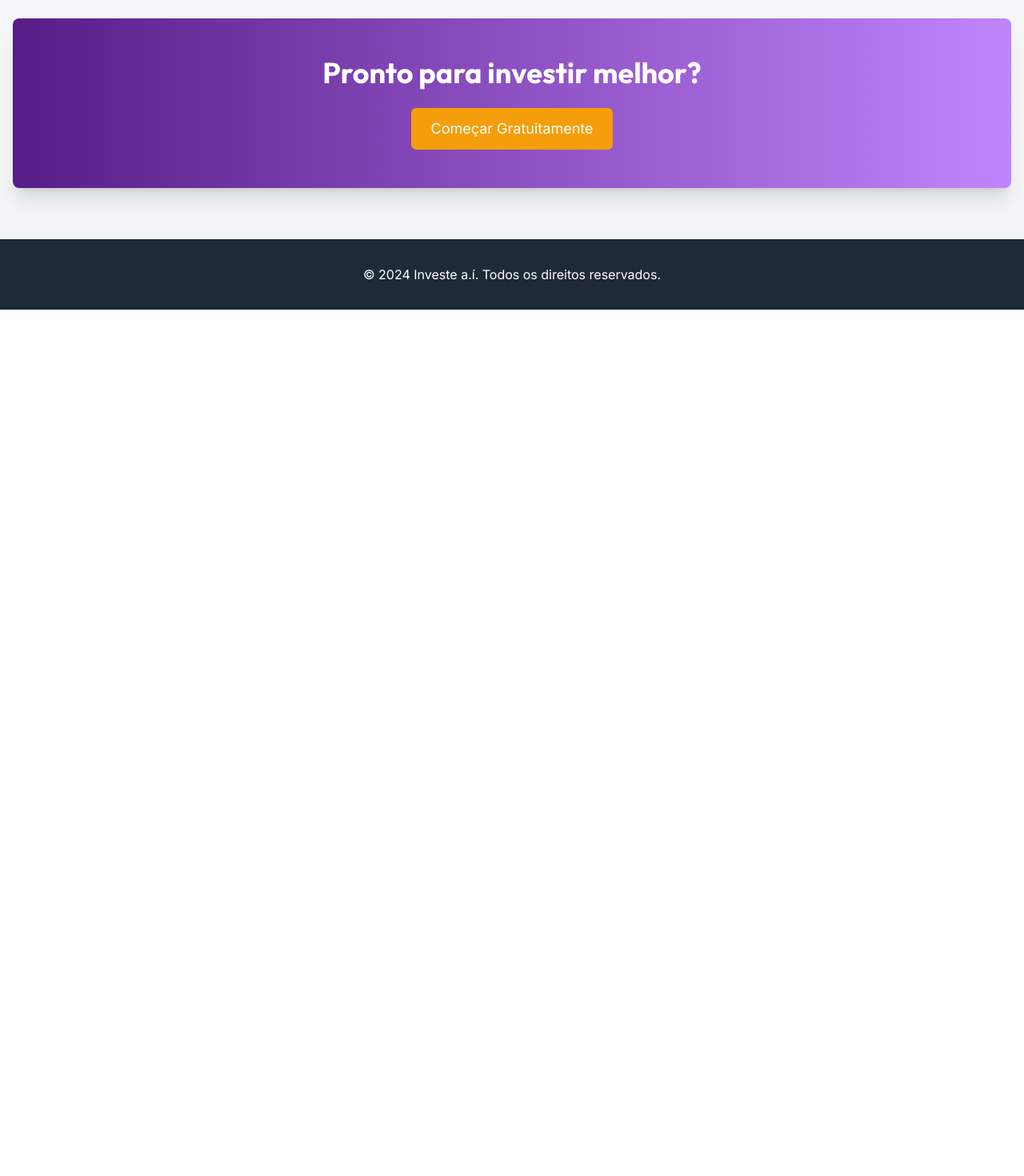
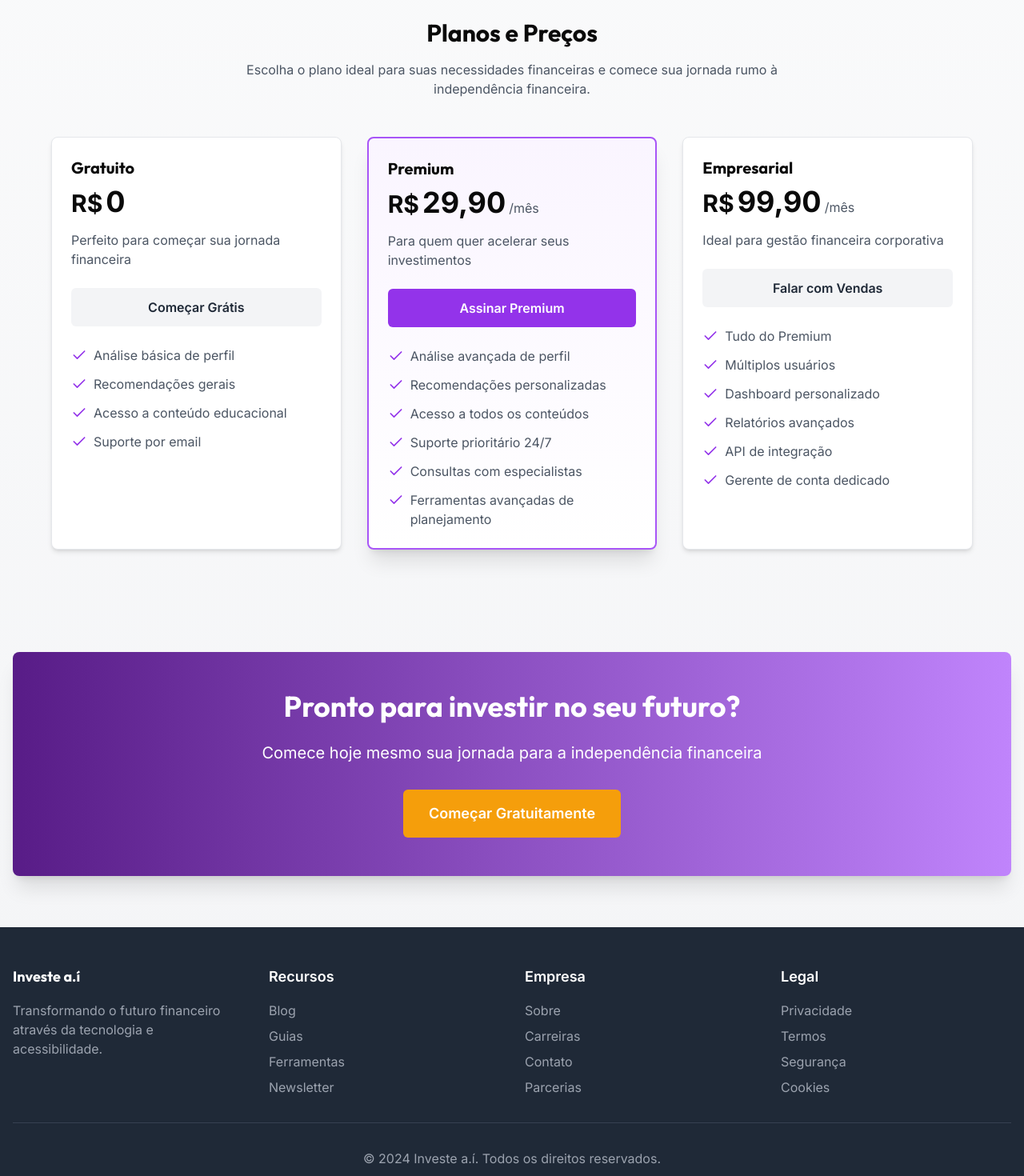
Before and after one commit to andreLucao/investAi, a Next.js app: page /home in a window 1280 px wide. Shown: the part 1480-2950 px from the top of the page at 80% size. Before the commit the page ends 1867 px from the top, so only its background shows below. Built offline with nearby package versions, Linux system fonts and the light colour scheme.

Commit message:
landing page with cards

```diff
--- a/app/home/page.js
+++ b/app/home/page.js
@@ -3,7 +3,7 @@
 import { useState } from 'react'
 import { Inter } from 'next/font/google'
 import { Outfit } from 'next/font/google'
-import { Mic, Brain, UniversalAccess, TrendingUp, ChevronRight, Star, VolumeUp, Eye, FileText, X } from 'lucide-react'
+import { Mic, Brain, UniversalAccess, TrendingUp, ChevronRight, Star, VolumeUp, Eye, FileText, X, Check } from 'lucide-react'
 import Link from 'next/link'
 
 const inter = Inter({ subsets: ['latin'] })
@@ -11,6 +11,52 @@ const outfit = Outfit({ subsets: ['latin'] })
 
 export default function LandingPage() {
   const [showModal, setShowModal] = useState(false)
+
+  const pricingPlans = [
+    {
+      name: 'Gratuito',
+      price: '0',
+      description: 'Perfeito para começar sua jornada financeira',
+      features: [
+        'Análise básica de perfil',
+        'Recomendações gerais',
+        'Acesso a conteúdo educacional',
+        'Suporte por email'
+      ],
+      buttonText: 'Começar Grátis',
+      highlighted: false
+    },
+    {
+      name: 'Premium',
+      price: '29,90',
+      description: 'Para quem quer acelerar seus investimentos',
+      features: [
+        'Análise avançada de perfil',
+        'Recomendações personalizadas',
+        'Acesso a todos os conteúdos',
+        'Suporte prioritário 24/7',
+        'Consultas com especialistas',
+        'Ferramentas avançadas de planejamento'
+      ],
+      buttonText: 'Assinar Premium',
+      highlighted: true
+    },
+    {
+      name: 'Empresarial',
+      price: '99,90',
+      description: 'Ideal para gestão financeira corporativa',
+      features: [
+        'Tudo do Premium',
+        'Múltiplos usuários',
+        'Dashboard personalizado',
+        'Relatórios avançados',
+        'API de integração',
+        'Gerente de conta dedicado'
+      ],
+      buttonText: 'Falar com Vendas',
+      highlighted: false
+    }
+  ]
 
   return (
     <div className={`min-h-screen bg-gradient-to-b from-white to-gray-100 ${inter.className}`}>
@@ -66,17 +112,14 @@ export default function LandingPage() {
         {/* Modal */}
         {showModal && (
           <>
-            {/* Backdrop */}
             <div
               className="fixed inset-0 bg-black bg-opacity-50 z-40"
               onClick={() => setShowModal(false)}
             />
 
-            {/* Modal Content */}
             <div className="fixed inset-0 z-50 overflow-y-auto">
               <div className="flex min-h-full items-center justify-center p-4">
                 <div className="relative bg-white rounded-lg shadow-xl max-w-[600px] w-full mx-4">
-                  {/* Close button */}
                   <button
                     onClick={() => setShowModal(false)}
                     className="absolute right-4 top-4 text-gray-400 hover:text-gray-600"
@@ -84,14 +127,12 @@ export default function LandingPage() {
                     <X size={24} />
                   </button>
 
-                  {/* Modal header */}
                   <div className="p-6 pb-0">
                     <h3 className={`text-2xl font-semibold ${outfit.className}`}>
                       Sobre o Investe a.í
                     </h3>
                   </div>
 
-                  {/* Modal body */}
                   <div className="p-6 space-y-4">
                     <p className="text-gray-600">
                       O Investe a.í é uma plataforma inovadora que combina inteligência artificial com acessibilidade para ajudar você a tomar melhores decisões financeiras.
@@ -110,7 +151,6 @@ export default function LandingPage() {
                     </p>
                   </div>
 
-                  {/* Modal footer */}
                   <div className="p-6 pt-0">
                     <button
                       className="w-full sm:w-auto px-6 py-3 bg-purple-600 hover:bg-purple-700 text-white rounded-md"
@@ -192,22 +232,109 @@ export default function LandingPage() {
           </div>
         </section>
 
+        {/* Pricing Section */}
+        <section className="container mx-auto px-4 py-16">
+          <h2 className={`${outfit.className} text-3xl font-bold text-center mb-4`}>Planos e Preços</h2>
+          <p className="text-gray-600 text-center mb-12 max-w-2xl mx-auto">
+            Escolha o plano ideal para suas necessidades financeiras e comece sua jornada rumo à independência financeira.
+          </p>
+          <div className="grid grid-cols-1 md:grid-cols-3 gap-8 max-w-6xl mx-auto">
+            {pricingPlans.map((plan, index) => (
+              <div
+                key={index}
+                className={`rounded-lg p-6 transition-all duration-300 ${
+                  plan.highlighted
+                    ? 'bg-gradient-to-b from-purple-50 to-white border-2 border-purple-500 shadow-xl transform hover:-translate-y-1'
+                    : 'bg-white border border-gray-200 shadow-md hover:shadow-lg'
+                }`}
+              >
+                <h3 className={`${outfit.className} text-xl font-bold mb-2`}>{plan.name}</h3>
+                <div className="flex items-baseline mb-4">
+                  <span className="text-3xl font-bold">R$</span>
+                  <span className="text-4xl font-bold mx-1">{plan.price}</span>
+                  {plan.price !== '0' && <span className="text-gray-600">/mês</span>}
+                </div>
+                <p className="text-gray-600 mb-6">{plan.description}</p>
+                <button
+                  className={`w-full py-3 px-4 rounded-md font-semibold mb-6 transition-colors ${
+                    plan.highlighted
+                      ? 'bg-purple-600 text-white hover:bg-purple-700'
+                      : 'bg-gray-100 text-gray-800 hover:bg-gray-200'
+                  }`}
+                >
+                  {plan.buttonText}
+                </button>
+                <ul className="space-y-3">
+                  {plan.features.map((feature, idx) => (
+                    <li key={idx} className="flex items-start">
+                      <Check className="w-5 h-5 text-purple-600 mr-2 flex-shrink-0 mt-0.5" />
+                      <span className="text-gray-600">{feature}</span>
+                    </li>
+                  ))}
+                </ul>
+              </div>
+            ))}
+          </div>
+        </section>
+
         {/* CTA Section */}
         <section className="container mx-auto px-4 py-16">
           <div className="bg-gradient-to-r from-purple-900 to-purple-400 rounded-lg shadow-xl p-8 md:p-12 text-center">
-            <h2 className={`${outfit.className} text-3xl md:text-4xl font-bold text-white mb-6`}>
-              Pronto para investir melhor?
+          <h2 className={`${outfit.className} text-3xl md:text-4xl font-bold text-white mb-6`}>
+              Pronto para investir no seu futuro?
             </h2>
-            <button className="px-6 py-3 bg-amber-500 hover:bg-amber-600 text-white rounded-md text-lg">
-              Começar Gratuitamente
-            </button>
+            <p className="text-white text-xl mb-8">
+              Comece hoje mesmo sua jornada para a independência financeira
+            </p>
+            <Link href="/fluxo-inicial/primeira-etapa">
+              <button className="px-8 py-4 bg-amber-500 hover:bg-amber-600 text-white rounded-md text-lg font-semibold transition-colors">
+                Começar Gratuitamente
+              </button>
+            </Link>
           </div>
         </section>
       </main>
 
-      <footer className="bg-gray-800 text-white py-8">
-        <div className="container mx-auto px-4 text-center">
-          <p>&copy; 2024 Investe a.í. Todos os direitos reservados.</p>
+      <footer className="bg-gray-800 text-white py-12">
+        <div className="container mx-auto px-4">
+          <div className="grid grid-cols-1 md:grid-cols-4 gap-8">
+            <div>
+              <h3 className={`${outfit.className} text-lg font-bold mb-4`}>Investe a.í</h3>
+              <p className="text-gray-400">
+                Transformando o futuro financeiro através da tecnologia e acessibilidade.
+              </p>
+            </div>
+            <div>
+              <h4 className="text-lg font-semibold mb-4">Recursos</h4>
+              <ul className="space-y-2">
+                <li><a href="#" className="text-gray-400 hover:text-white">Blog</a></li>
+                <li><a href="#" className="text-gray-400 hover:text-white">Guias</a></li>
+                <li><a href="#" className="text-gray-400 hover:text-white">Ferramentas</a></li>
+                <li><a href="#" className="text-gray-400 hover:text-white">Newsletter</a></li>
+              </ul>
+            </div>
+            <div>
+              <h4 className="text-lg font-semibold mb-4">Empresa</h4>
+              <ul className="space-y-2">
+                <li><a href="#" className="text-gray-400 hover:text-white">Sobre</a></li>
+                <li><a href="#" className="text-gray-400 hover:text-white">Carreiras</a></li>
+                <li><a href="#" className="text-gray-400 hover:text-white">Contato</a></li>
+                <li><a href="#" className="text-gray-400 hover:text-white">Parcerias</a></li>
+              </ul>
+            </div>
+            <div>
+              <h4 className="text-lg font-semibold mb-4">Legal</h4>
+              <ul className="space-y-2">
+                <li><a href="#" className="text-gray-400 hover:text-white">Privacidade</a></li>
+                <li><a href="#" className="text-gray-400 hover:text-white">Termos</a></li>
+                <li><a href="#" className="text-gray-400 hover:text-white">Segurança</a></li>
+                <li><a href="#" className="text-gray-400 hover:text-white">Cookies</a></li>
+              </ul>
+            </div>
+          </div>
+          <div className="border-t border-gray-700 mt-8 pt-8 text-center text-gray-400">
+            <p>&copy; 2024 Investe a.í. Todos os direitos reservados.</p>
+          </div>
         </div>
       </footer>
     </div>
```
